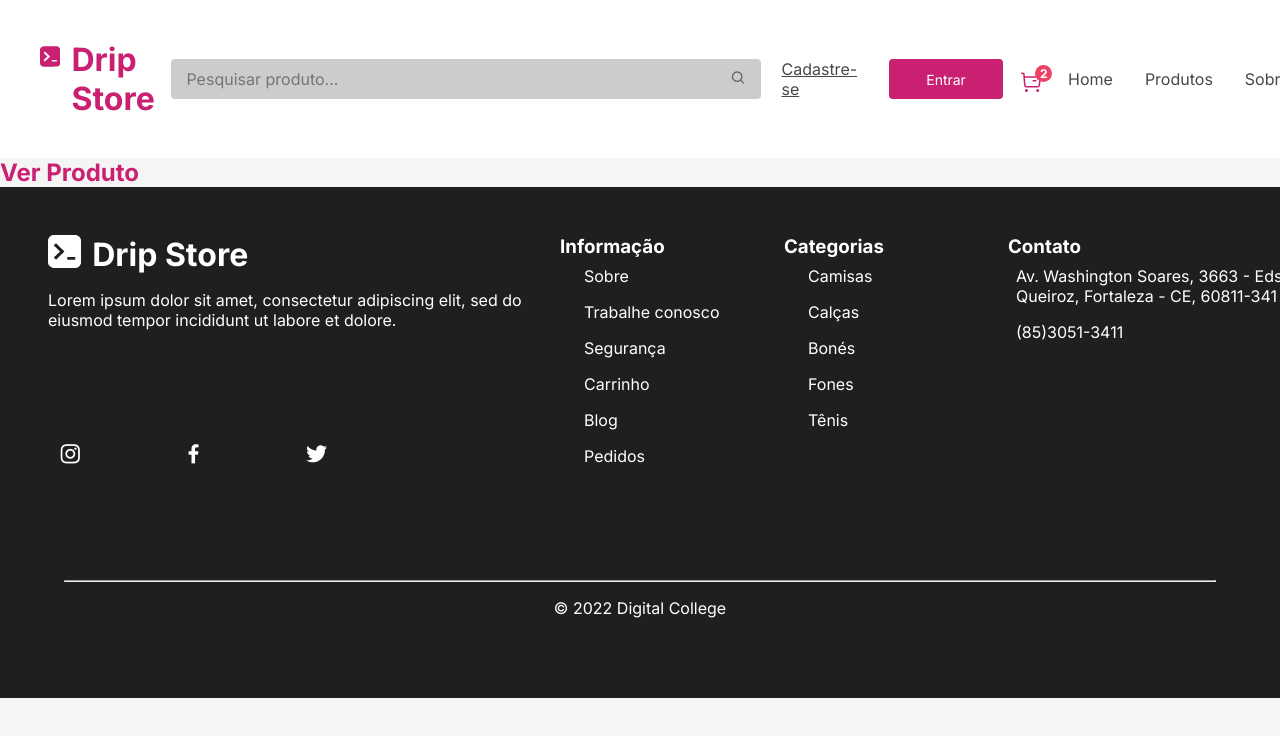
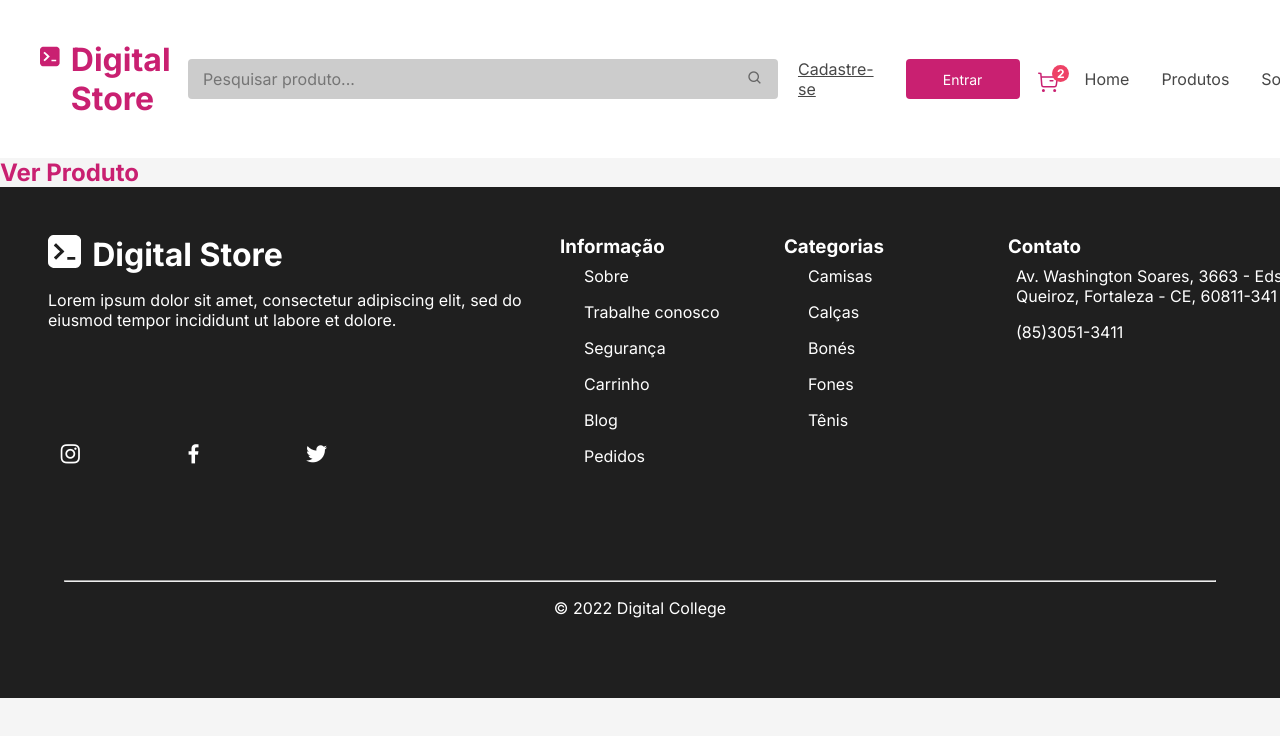
Before and after one commit to ArthurAgDuarte/projeto-final-gt, a React (Vite) app: page /product in a window 1280 px wide. Shown: the top 736 px of the page. Built offline with nearby package versions, Linux system fonts and the light colour scheme.

Commit message:
carrossel e links do footer

```diff
--- a/index.html
+++ b/index.html
@@ -4,7 +4,7 @@
     <meta charset="UTF-8" />
     <link rel="icon" type="image" href="./src/assets/Group.svg" />
     <meta name="viewport" content="width=device-width, initial-scale=1.0" />
-    <title>Drip Store</title>
+    <title>Digital Store</title>
   </head>
   <body>
     <div id="root"></div>
--- a/src/Components/Header/Header.css
+++ b/src/Components/Header/Header.css
@@ -1,5 +1,6 @@
 header{
     display: flex;
+    flex-direction: row;
     background-color: #ffffff;
     justify-content: space-around;
     align-items: center;
--- a/src/Components/Logo/Logo.jsx
+++ b/src/Components/Logo/Logo.jsx
@@ -7,7 +7,7 @@ export default function Logo({cor}){
         <div className='logo'>
         <svg width="33" height="33" viewBox="0 0 33 33" fill="none" xmlns="http://www.w3.org/2000/svg">
         <path d="M4.97257 0.0492897C3.75011 0.254902 2.64439 0.830612 1.75158 1.7216C1.09227 2.38641 0.810695 2.79763 0.446703 3.65434C-0.0271746 4.74408 0.000296534 4.045 0.000296534 16.4502C0.000296534 28.5881 -0.013439 28.1084 0.378025 29.1364C0.645868 29.8561 1.05794 30.5003 1.6417 31.1103C2.4727 31.9807 3.36551 32.5016 4.54677 32.8169L5.1168 32.9676L16.0709 32.9951C23.8658 33.0088 27.2242 32.9951 27.7049 32.9402C29.1334 32.7757 30.2872 32.2343 31.2762 31.2542C32.011 30.5277 32.4437 29.8218 32.8008 28.7595L33 28.1769V16.5256V4.8743L32.842 4.33286C32.2651 2.33843 30.768 0.837467 28.742 0.200073L28.1239 0.00817108L16.7234 0.00131607C10.4531 -0.00553894 5.16487 0.0150223 4.97257 0.0492897ZM12.2868 12.4065C14.6012 14.6271 16.4761 16.4708 16.4692 16.4982C16.4555 16.5256 14.5531 18.3692 12.2387 20.5967L8.02187 24.6472L6.92989 23.5986C6.33239 23.0298 5.83791 22.5226 5.84478 22.4883C5.84478 22.4472 7.23894 21.0902 8.93528 19.4727C10.6248 17.8484 12.0121 16.505 12.0189 16.4845C12.0189 16.4571 10.6316 15.1 8.92842 13.4688C7.23207 11.8377 5.83791 10.4875 5.83791 10.4669C5.83791 10.3778 7.93946 8.33542 8.00813 8.34913C8.05621 8.36283 9.97919 10.1859 12.2868 12.4065ZM27.2654 23.3793V24.6472H23.2821H19.2988V23.3793V22.1114H23.2821H27.2654V23.3793Z" fill={cor}/>
-        </svg><h1 style={{color : cor }}>Drip Store</h1>
+        </svg><h1 style={{color : cor }}>Digital Store</h1>
         </div>
         </>
     );
--- a/src/Components/Nav/Nav.jsx
+++ b/src/Components/Nav/Nav.jsx
@@ -4,6 +4,7 @@ import "../Nav/Nav.css";
 export default function Nav() {
   return (
     <>
+      <div className="navegador">
         <NavLink to="/" >
           Home
         </NavLink>
@@ -16,6 +17,7 @@ export default function Nav() {
         <NavLink to="/meuspedidos" >
           Pedidos
         </NavLink>
+      </div>
     </>
   );
 }
```
Lines whose indentation alone changed are shown as unchanged.
